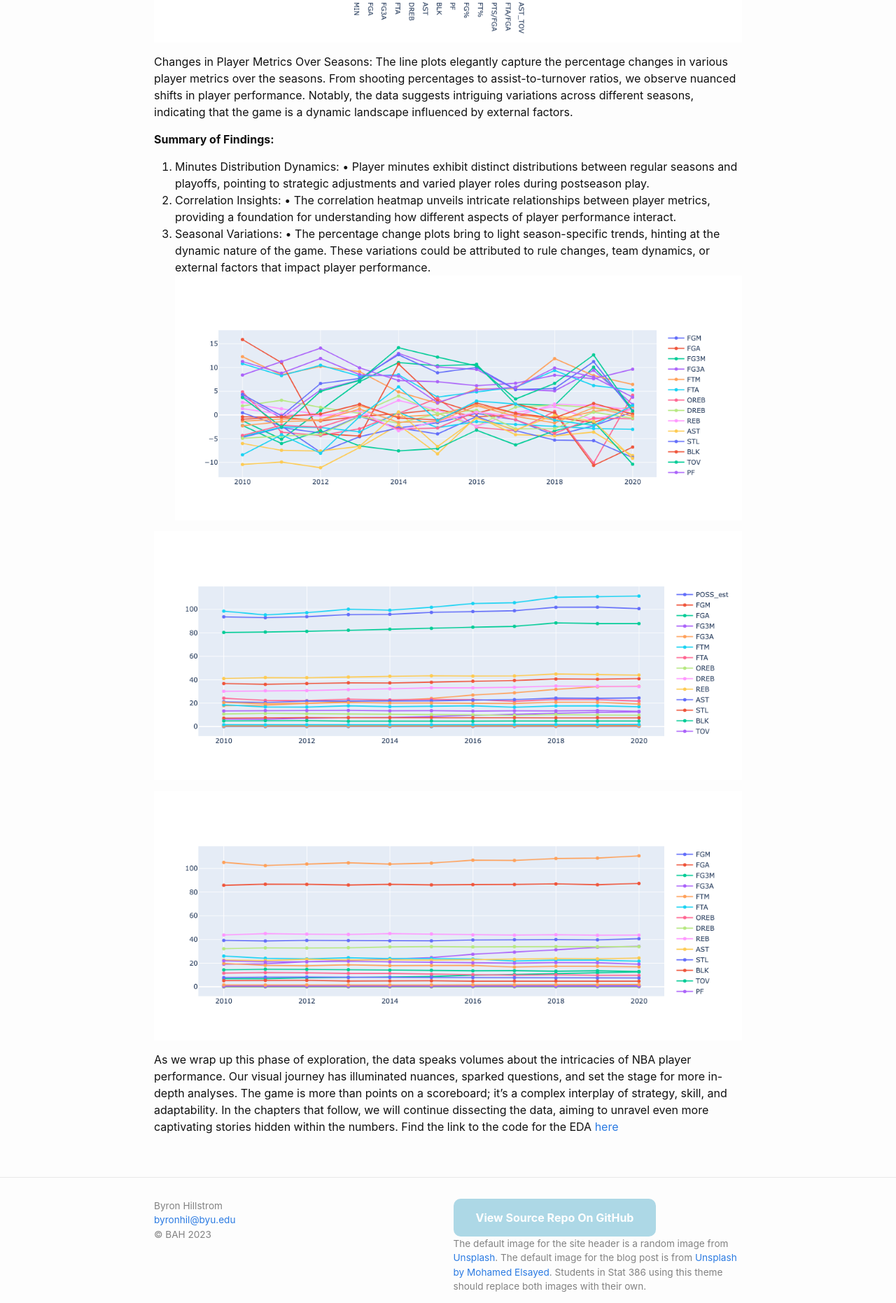
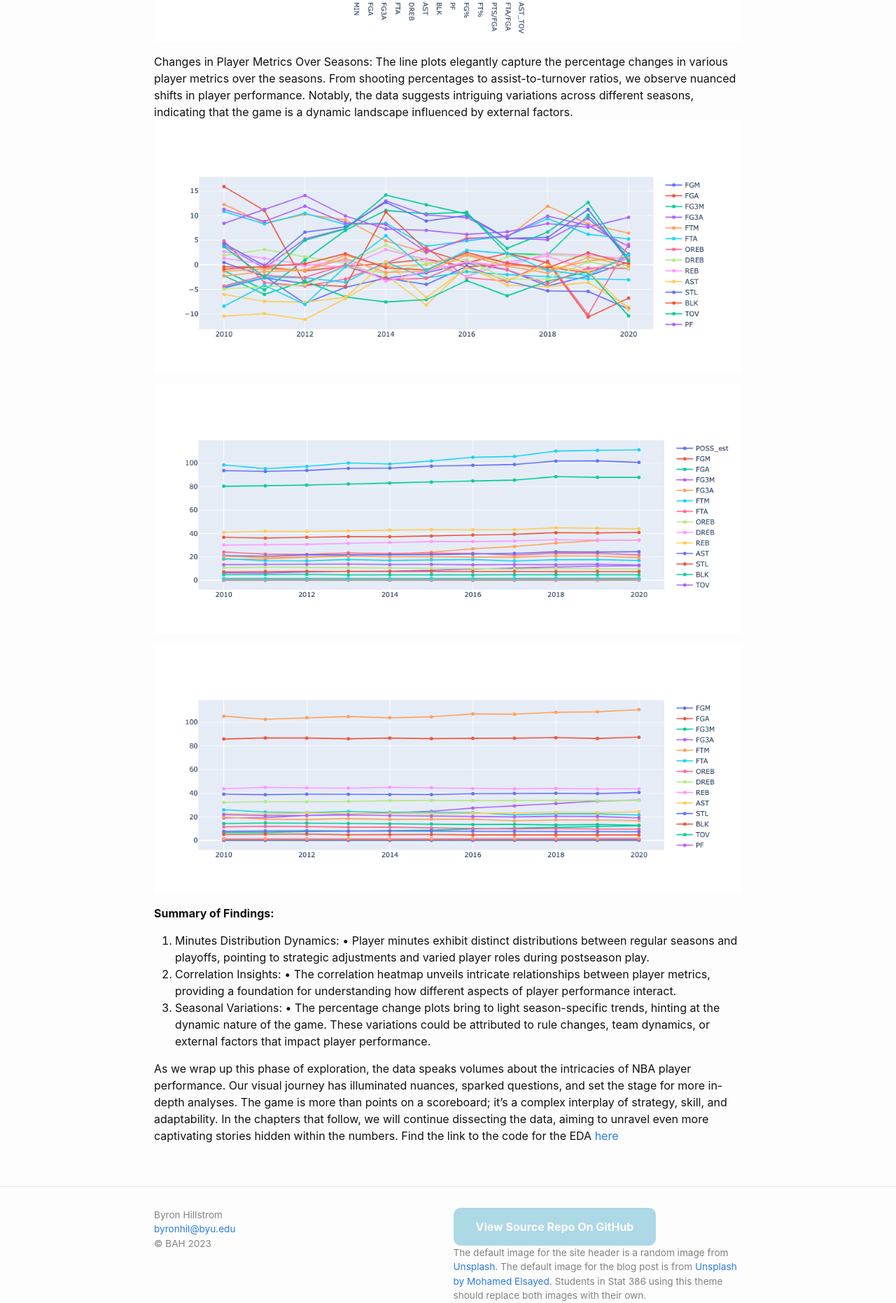
Before and after one commit to byronhillstrom/byronhillstrom.github.io, a Jekyll site: the page built from _posts/2023-12-10-EDA.md, in a window 1280 px wide. Shown: the part 1849-3711 px from the top of the page at 70% size. Built offline with Jekyll 4.4.1, drawn with Linux system fonts in a browser that asks for light colours; comment, search, counter and statistics services are not loaded.

Commit message:
Update 2023-12-10-EDA.md

```diff
--- a/_posts/2023-12-10-EDA.md
+++ b/_posts/2023-12-10-EDA.md
@@ -19,6 +19,11 @@ Correlation Heatmap: Next, we turn our attention to the correlation heatmap, a v
 <img src="{{https://byronhillstrom.github.io}}/assets/images/heat.png"/>
 
 Changes in Player Metrics Over Seasons: The line plots elegantly capture the percentage changes in various player metrics over the seasons. From shooting percentages to assist-to-turnover ratios, we observe nuanced shifts in player performance. Notably, the data suggests intriguing variations across different seasons, indicating that the game is a dynamic landscape influenced by external factors.
+<img src="{{https://byronhillstrom.github.io}}/assets/images/line.png"/>
+
+<img src="{{https://byronhillstrom.github.io}}/assets/images/lines2.png"/>
+
+<img src="{{https://byronhillstrom.github.io}}/assets/images/lines3.png"/>
 
 **Summary of Findings:**
 1.	Minutes Distribution Dynamics:
@@ -27,10 +32,5 @@ Changes in Player Metrics Over Seasons: The line plots elegantly capture the per
 •	The correlation heatmap unveils intricate relationships between player metrics, providing a foundation for understanding how different aspects of player performance interact.
 5.	Seasonal Variations:
 •	The percentage change plots bring to light season-specific trends, hinting at the dynamic nature of the game. These variations could be attributed to rule changes, team dynamics, or external factors that impact player performance.
-<img src="{{https://byronhillstrom.github.io}}/assets/images/line.png"/>
-
-<img src="{{https://byronhillstrom.github.io}}/assets/images/lines2.png"/>
-
-<img src="{{https://byronhillstrom.github.io}}/assets/images/lines3.png"/>
 
 As we wrap up this phase of exploration, the data speaks volumes about the intricacies of NBA player performance. Our visual journey has illuminated nuances, sparked questions, and set the stage for more in-depth analyses. The game is more than points on a scoreboard; it's a complex interplay of strategy, skill, and adaptability. In the chapters that follow, we will continue dissecting the data, aiming to unravel even more captivating stories hidden within the numbers. Find the link to the code for the EDA [here](https://github.com/byronhillstrom/semester_project/blob/main/main.ipynb)
```
